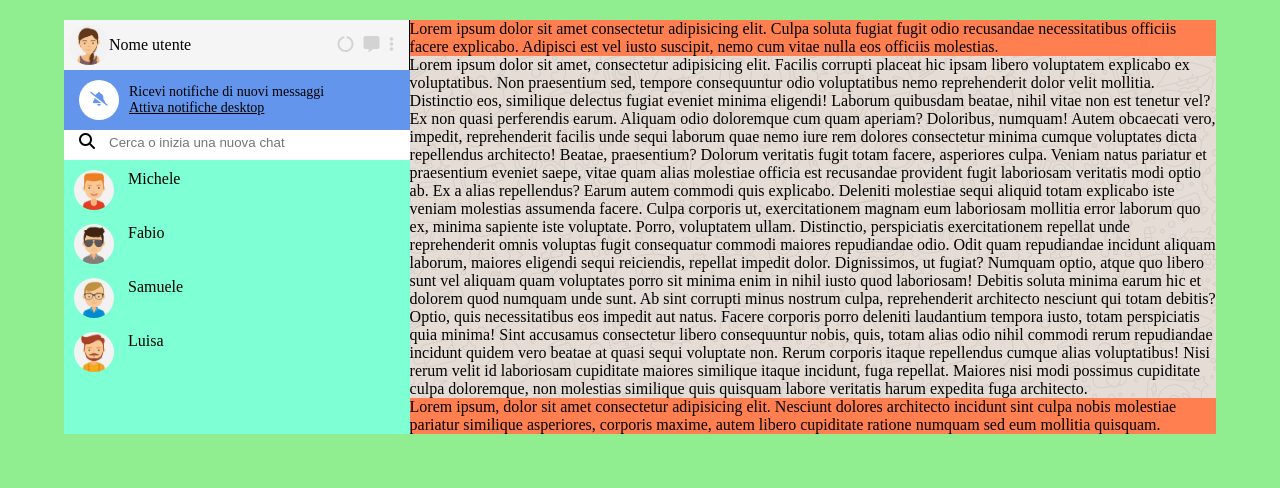
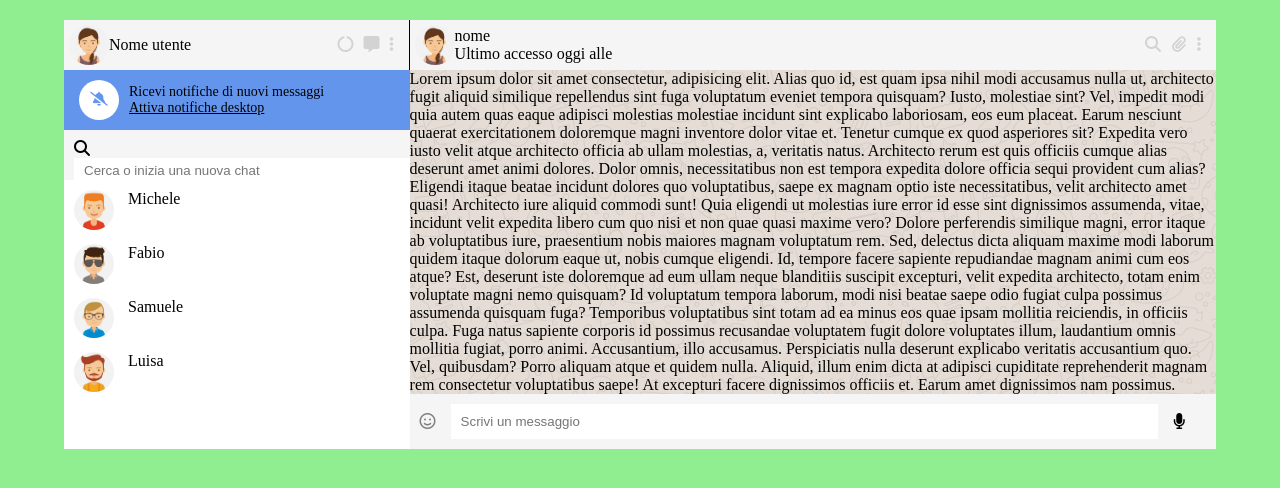
Before and after one commit to kaijie26/vue-boolzapp, a plain HTML site: page milestone-1/index.html in a window 1280 px wide. Drawn offline with nearby package versions, Linux system fonts and the light colour scheme.

Commit message:
right-col

```diff
--- a/milestone-1/css/style.css
+++ b/milestone-1/css/style.css
@@ -30,7 +30,7 @@ ul{
 /* Columns */
 .contact-col{
     width: 30%;
-    background-color: aquamarine;
+    background-color: white;
     display: flex;
     flex-direction: column;
 
@@ -53,7 +53,10 @@ ul{
 }
 
 .message-col-top{
-    background-color: coral;
+    background-color: whitesmoke;
+    padding: 5px;
+    display: flex;
+    justify-content: space-between;
 
 }
 
@@ -110,16 +113,17 @@ ul{
 
 /* Search-input */
 .search-input{
-    background-color: white;
-    height: 30px;
-    padding-left: 15px;
+    background-color: whitesmoke;
+    height: 50px;
+    padding: 10px;
+
 
 
 }
 
 .search-input input{
     padding: 5px 10px;
-    width: 250px;
+    width: 350px;
     border: transparent;
 }
 
@@ -142,13 +146,40 @@ ul{
     margin-bottom: 10px;
 }
 
+
 /* Chat-content  */
 .chat-content{
     background-image: url(../img/mine.jpg);
 }
 
+.sent-message{
+    background-color: limegreen;
+
+}
+
+.received-message{
+    background-color: aqua;
+
+}
+
 /* Input-message */
 .input-message{
-    background-color: coral;
+    background-color: whitesmoke;
+    display: flex;
+    align-items: center;
+    padding: 10px;
 
 }
+
+.input-message input{
+    border: transparent;
+    width: 90%;
+    padding: 10px;
+    margin: 0 15px;
+}
+
+.smile{
+    color:gray;
+    vertical-align: middle;
+
+}
--- a/milestone-1/index.html
+++ b/milestone-1/index.html
@@ -71,8 +71,8 @@
                         <div class="contacts-members">
                             <ul class="list-contact">
                                 <!-- Single-contact-template -->
-                                <li v-for="singlecontact in contacts">
-                                    <img :src=" 'img/avatar' + singlecontact.avatar + '.jpg' " :alt="singlecontact.name" class="">
+                                <li v-for="singlecontact, index in contacts">
+                                    <img :src=" 'img/avatar' + singlecontact.avatar + '.jpg' " :alt="singlecontact.name">
                                     <span class="contact-name">{{ singlecontact.name }}</span>
                                 </li>
 
@@ -86,26 +86,60 @@
                     <!-- Message-right-col -->
                     <div class="message-col">
                         <div class="message-col-top">
-                            Lorem ipsum dolor sit amet consectetur adipisicing elit. Culpa soluta fugiat fugit odio recusandae necessitatibus officiis facere explicabo. Adipisci est vel iusto suscipit, nemo cum vitae nulla eos officiis molestias.
+                                <div class="image-container">
+                                    <img src="img/avatar_io.jpg" alt="my-img">
+                                    <div>
+                                        <div>nome</div>
+                                        <div>Ultimo accesso oggi alle</div>
 
+                                    </div>
+
+                                </div>
+
+
+
+                                <div class="icons">
+                                    <div>
+                                        <i class="fas fa-search"></i>
+                                    </div>
+                                    <div>
+                                        <i class="fa-solid fa-paperclip"></i>
+                                    </div>
+                                    <div>
+                                        <i class="fa-solid fa-ellipsis-vertical"></i>
+                                    </div>
+
+                                </div>
                         </div>
+
+
                         <!-- Chat-content -->
                         <div class="chat-content">
-                            Lorem ipsum dolor sit amet, consectetur adipisicing elit. Facilis corrupti placeat hic ipsam libero voluptatem explicabo ex voluptatibus. Non praesentium sed, tempore consequuntur odio voluptatibus nemo reprehenderit dolor velit mollitia.
-                            Distinctio eos, similique delectus fugiat eveniet minima eligendi! Laborum quibusdam beatae, nihil vitae non est tenetur vel? Ex non quasi perferendis earum. Aliquam odio doloremque cum quam aperiam? Doloribus, numquam!
-                            Autem obcaecati vero, impedit, reprehenderit facilis unde sequi laborum quae nemo iure rem dolores consectetur minima cumque voluptates dicta repellendus architecto! Beatae, praesentium? Dolorum veritatis fugit totam facere, asperiores culpa.
-                            Veniam natus pariatur et praesentium eveniet saepe, vitae quam alias molestiae officia est recusandae provident fugit laboriosam veritatis modi optio ab. Ex a alias repellendus? Earum autem commodi quis explicabo.
-                            Deleniti molestiae sequi aliquid totam explicabo iste veniam molestias assumenda facere. Culpa corporis ut, exercitationem magnam eum laboriosam mollitia error laborum quo ex, minima sapiente iste voluptate. Porro, voluptatem ullam.
-                            Distinctio, perspiciatis exercitationem repellat unde reprehenderit omnis voluptas fugit consequatur commodi maiores repudiandae odio. Odit quam repudiandae incidunt aliquam laborum, maiores eligendi sequi reiciendis, repellat impedit dolor. Dignissimos, ut fugiat?
-                            Numquam optio, atque quo libero sunt vel aliquam quam voluptates porro sit minima enim in nihil iusto quod laboriosam! Debitis soluta minima earum hic et dolorem quod numquam unde sunt.
-                            Ab sint corrupti minus nostrum culpa, reprehenderit architecto nesciunt qui totam debitis? Optio, quis necessitatibus eos impedit aut natus. Facere corporis porro deleniti laudantium tempora iusto, totam perspiciatis quia minima!
-                            Sint accusamus consectetur libero consequuntur nobis, quis, totam alias odio nihil commodi rerum repudiandae incidunt quidem vero beatae at quasi sequi voluptate non. Rerum corporis itaque repellendus cumque alias voluptatibus!
-                            Nisi rerum velit id laboriosam cupiditate maiores similique itaque incidunt, fuga repellat. Maiores nisi modi possimus cupiditate culpa doloremque, non molestias similique quis quisquam labore veritatis harum expedita fuga architecto.
+                            Lorem ipsum dolor sit amet consectetur, adipisicing elit. Alias quo id, est quam ipsa nihil modi accusamus nulla ut, architecto fugit aliquid similique repellendus sint fuga voluptatum eveniet tempora quisquam?
+                            Iusto, molestiae sint? Vel, impedit modi quia autem quas eaque adipisci molestias molestiae incidunt sint explicabo laboriosam, eos eum placeat. Earum nesciunt quaerat exercitationem doloremque magni inventore dolor vitae et.
+                            Tenetur cumque ex quod asperiores sit? Expedita vero iusto velit atque architecto officia ab ullam molestias, a, veritatis natus. Architecto rerum est quis officiis cumque alias deserunt amet animi dolores.
+                            Dolor omnis, necessitatibus non est tempora expedita dolore officia sequi provident cum alias? Eligendi itaque beatae incidunt dolores quo voluptatibus, saepe ex magnam optio iste necessitatibus, velit architecto amet quasi!
+                            Architecto iure aliquid commodi sunt! Quia eligendi ut molestias iure error id esse sint dignissimos assumenda, vitae, incidunt velit expedita libero cum quo nisi et non quae quasi maxime vero?
+                            Dolore perferendis similique magni, error itaque ab voluptatibus iure, praesentium nobis maiores magnam voluptatum rem. Sed, delectus dicta aliquam maxime modi laborum quidem itaque dolorum eaque ut, nobis cumque eligendi.
+                            Id, tempore facere sapiente repudiandae magnam animi cum eos atque? Est, deserunt iste doloremque ad eum ullam neque blanditiis suscipit excepturi, velit expedita architecto, totam enim voluptate magni nemo quisquam?
+                            Id voluptatum tempora laborum, modi nisi beatae saepe odio fugiat culpa possimus assumenda quisquam fuga? Temporibus voluptatibus sint totam ad ea minus eos quae ipsam mollitia reiciendis, in officiis culpa.
+                            Fuga natus sapiente corporis id possimus recusandae voluptatem fugit dolore voluptates illum, laudantium omnis mollitia fugiat, porro animi. Accusantium, illo accusamus. Perspiciatis nulla deserunt explicabo veritatis accusantium quo. Vel, quibusdam?
+                            Porro aliquam atque et quidem nulla. Aliquid, illum enim dicta at adipisci cupiditate reprehenderit magnam rem consectetur voluptatibus saepe! At excepturi facere dignissimos officiis et. Earum amet dignissimos nam possimus.
+
 
                         </div>
                         <!-- Input-message -->
                         <div class="input-message">
-                            Lorem ipsum, dolor sit amet consectetur adipisicing elit. Nesciunt dolores architecto incidunt sint culpa nobis molestiae pariatur similique asperiores, corporis maxime, autem libero cupiditate ratione numquam sed eum mollitia quisquam.
+                           <div class="smile">
+                                <i class="far fa-smile"></i>
+
+                           </div>
+
+                           <input type="text" placeholder="Scrivi un messaggio">
+
+                           <div>
+                                <i class="fa-solid fa-microphone"></i>
+                           </div>
 
                         </div>
 
```
